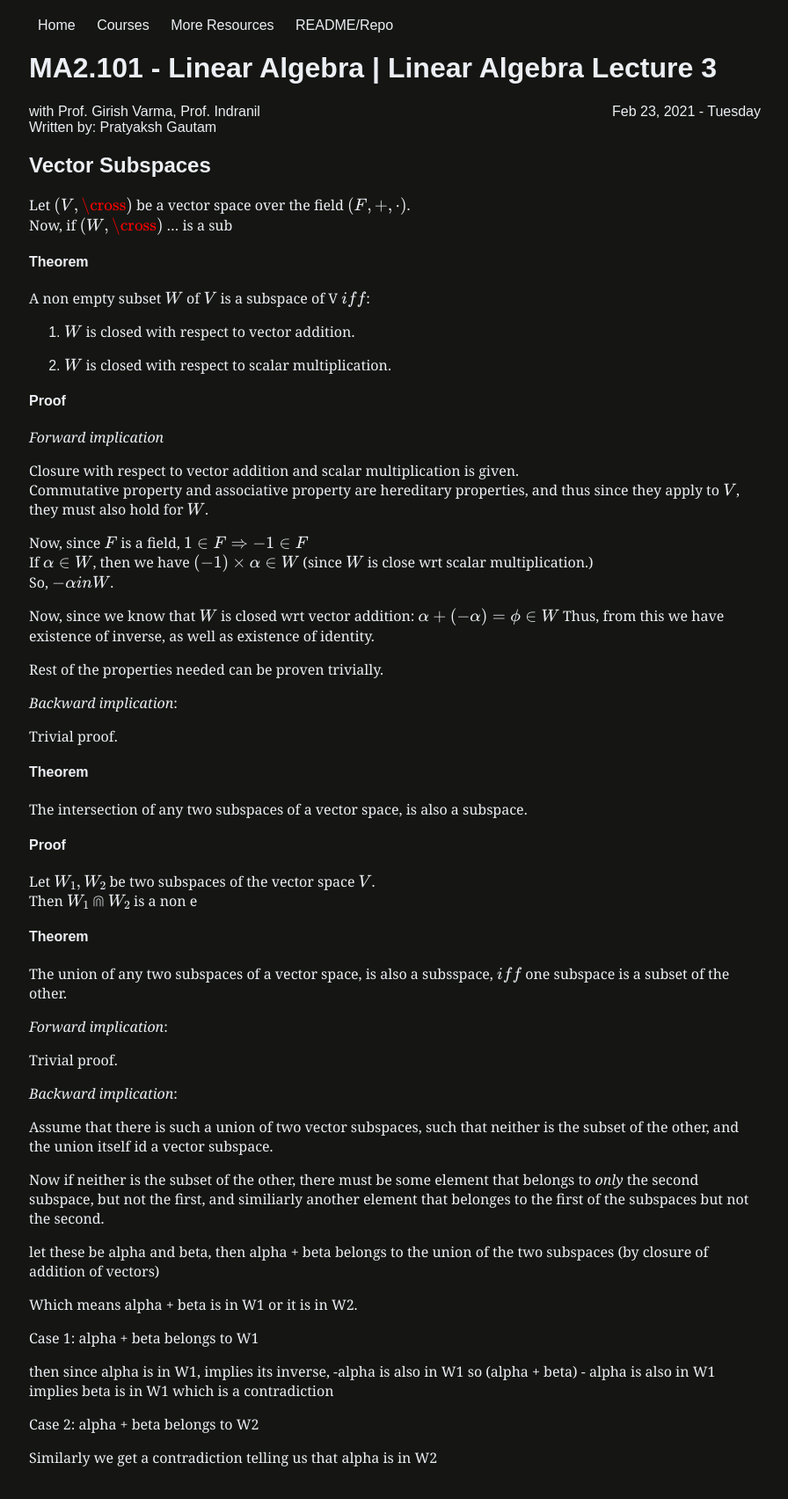
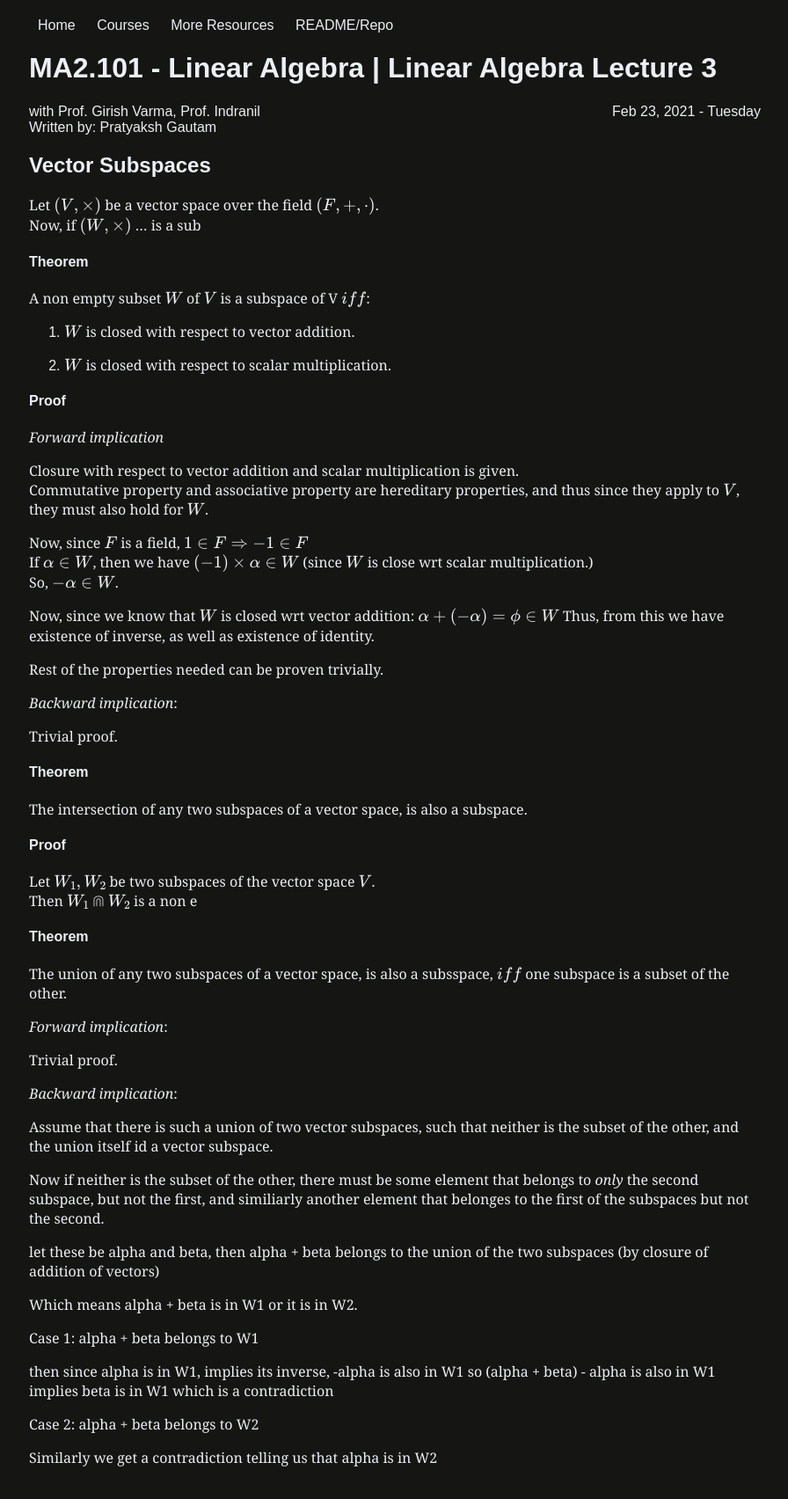
Before and after one commit to iiit-notebook/iiit-notebook.github.io, a Jekyll site: the page built from _notes/linear-algebra/linear-algebra-3.md, in a window 1280 px wide. Shown: the whole page at 88% size, without its empty margins (191-1087 px from the left). Built offline with Jekyll 4.4.1, drawn with Linux system fonts in a browser that asks for light colours; formulas are drawn with MathJax 3.

Commit message:
Fixed small typos in LA 3

```diff
--- a/_notes/linear-algebra/linear-algebra-3.md
+++ b/_notes/linear-algebra/linear-algebra-3.md
@@ -7,8 +7,8 @@ number: 3
 ---
 ## Vector Subspaces
 
-Let $(V, \cross)$ be a vector space over the field $(F, +, \cdot)$.
-Now, if $(W, \cross)$ ... is a sub
+Let $(V, \times)$ be a vector space over the field $(F, +, \cdot)$.
+Now, if $(W, \times)$ ... is a sub
 
 #### **Theorem**
 A non empty subset $W$ of $V$ is a subspace of V $iff$:
@@ -25,7 +25,7 @@ Commutative property and associative property are hereditary properties, and thu
 
 Now, since $F$ is a field, $1 \in F \Rightarrow -1 \in F$
 If $\alpha \in W$, then we have $(-1) \times \alpha \in W$ (since $W$ is close wrt scalar multiplication.)
-So, $- \alpha in W$.
+So, $- \alpha \in W$.
 
 Now, since we know that $W$ is closed wrt vector addition:
 $$\alpha + (- \alpha) = \phi \in W$$
```
